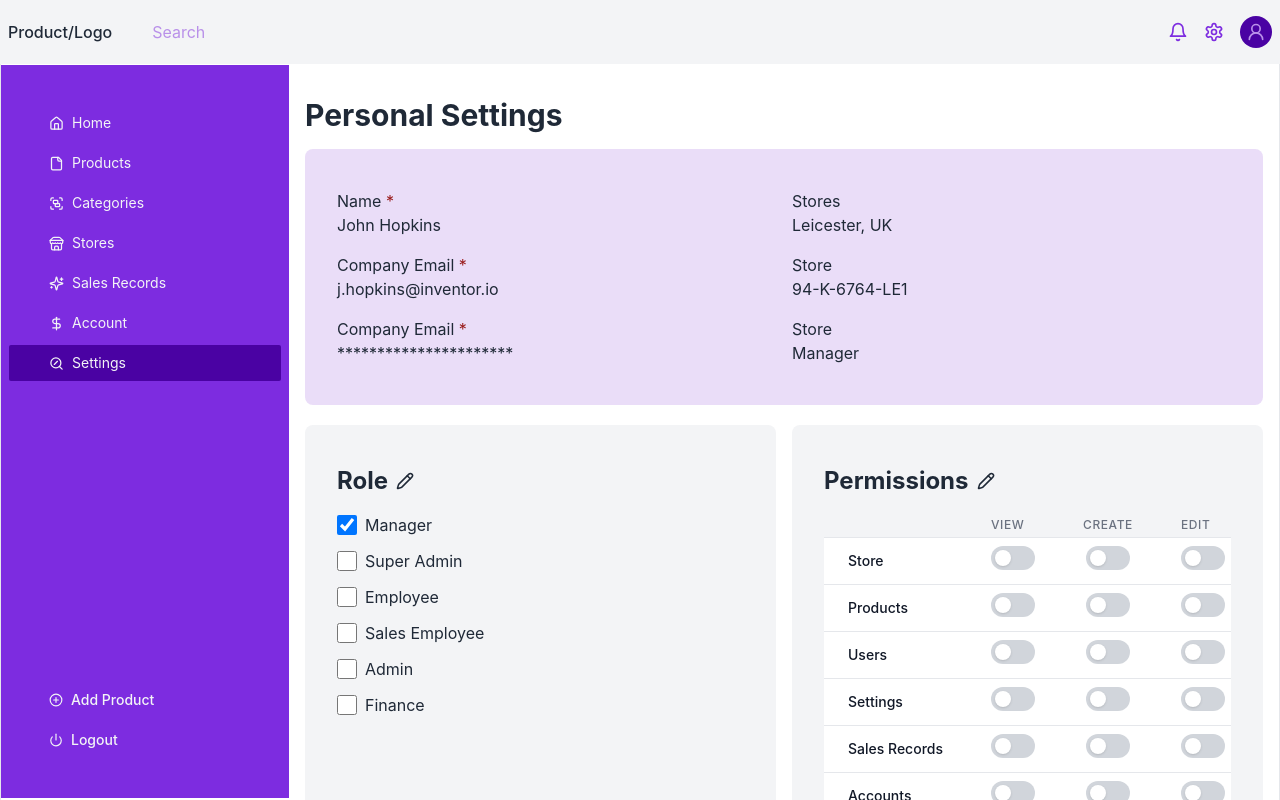
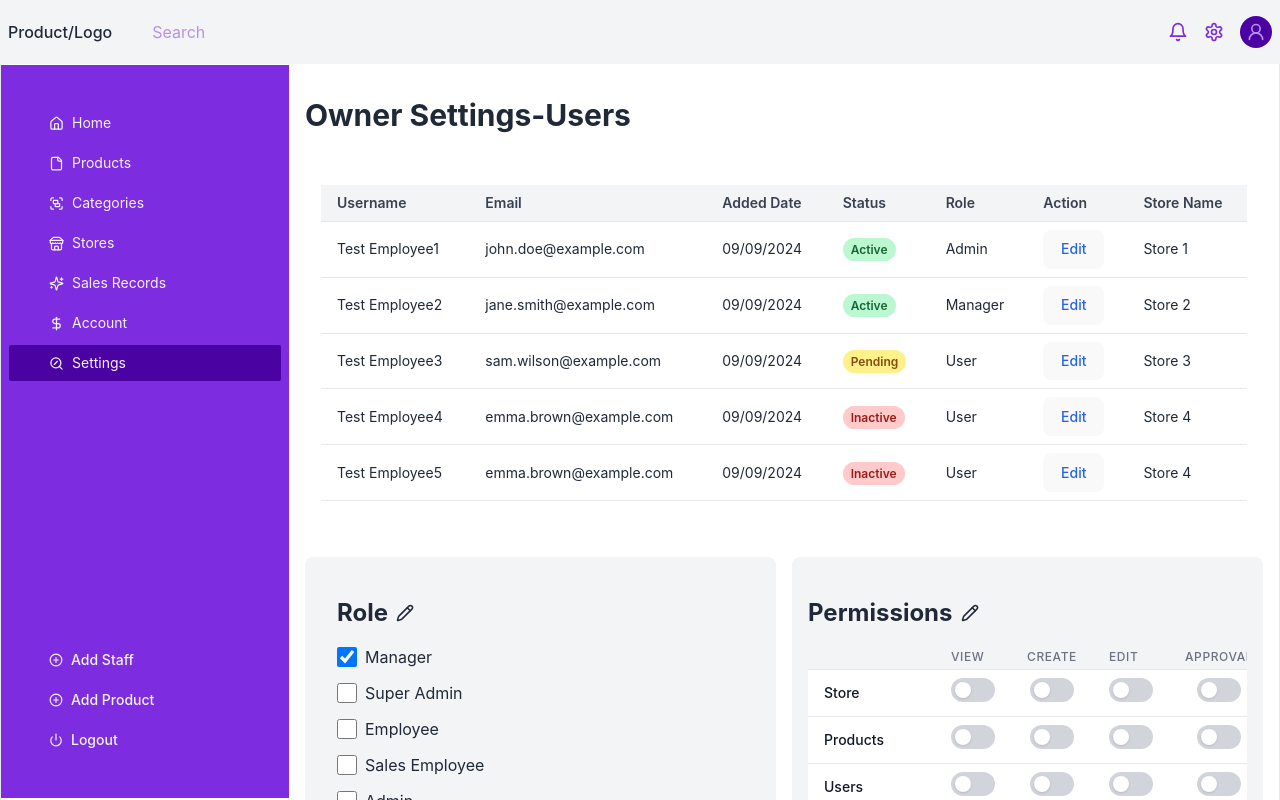
Before and after one commit to Skilltop-Empire1/FE-IMS, a React (Vite) app: page /app/settings in a window 1280 px wide. Shown: the top 800 px of the page. Built offline with nearby package versions, Linux system fonts and the light colour scheme.

Commit message:
update add staff page

```diff
--- a/src/App.jsx
+++ b/src/App.jsx
@@ -9,6 +9,7 @@ import Products from './pages/products/Products'
 import SalesRecord from './pages/salesRecord/SalesRecord'
 import Settings from './pages/settings/Settings'
 import Stores from './pages/stores/Stores'
+import Staff from './pages/staff/Staff'
 
 const router = createBrowserRouter([
   { path: '/', element: <Login /> },
@@ -27,6 +28,7 @@ const router = createBrowserRouter([
       { path: 'settings', element: <Settings /> },
       { path: 'stores', element: <Stores /> },
       { path: 'categories', element: <Categories /> },
+      { path: 'staff', element: <Staff /> },
     ],
   },
 ])
--- a/src/components/settings/TitleBar.jsx
+++ b/src/components/settings/TitleBar.jsx
@@ -1,9 +1,9 @@
 import React from 'react'
 
-const TitleBar = () => {
+const TitleBar = ({ title = 'Personal Settings' }) => {
   return (
     <div className="py-4">
-      <p className="text-3xl font-bold">Personal Settings</p>
+      <p className="text-3xl font-bold">{title}</p>
     </div>
   )
 }
--- a/src/components/sideBar/SideBar.jsx
+++ b/src/components/sideBar/SideBar.jsx
@@ -41,6 +41,18 @@ function SideBar() {
         })}
       </div>
       <div className=" px-2 flex flex-col gap-1">
+        <Link
+          to="/app/staff"
+          className={clsx(
+            'group px-10 py-2 text-sm text-gray-100 items-center flex gap-2 hover:bg-imsDarkPurple/60 hover:text-white rounded-sm',
+            {
+              'bg-imsDarkPurple': pathname == `/app/staff`,
+            },
+          )}
+        >
+          <PlusCircleIcon size={14} />
+          <span>Add Staff</span>
+        </Link>
         <Link
           to={``}
           className={clsx(
--- a/src/pages/settings/RolesPermissionsCard.jsx
+++ b/src/pages/settings/RolesPermissionsCard.jsx
@@ -2,7 +2,7 @@ import { PencilIcon } from 'lucide-react'
 import React, { useState } from 'react'
 import SelectPermission from './SelectPermission'
 
-const RolesPermissionsCard = () => {
+const RolesPermissionsCard = ({ showExport = true }) => {
   // State to store the currently selected role
   const [selectedRole, setSelectedRole] = useState(roles[0].label)
 
@@ -40,16 +40,18 @@ const RolesPermissionsCard = () => {
         </div>
       </div>
 
-      <div className="flex flex-col gap-4 bg-gray-100 rounded-lg px-8 py-10">
+      <div className="flex flex-col gap-4 bg-gray-100 rounded-lg px-4 py-10">
         <div className="flex items-center gap-2">
           <span className="text-2xl font-bold">Permissions</span>
           <PencilIcon size={18} />
         </div>
         <div className="flex flex-col gap-4">
           <SelectPermission />
-          <button className="self-end py-1 px-6 bg-imsPurple text-white rounded-full">
-            Export
-          </button>
+          {showExport && (
+            <button className="self-end py-1 px-6 bg-imsPurple text-white rounded-full">
+              Export
+            </button>
+          )}
         </div>
       </div>
     </div>
--- a/src/pages/settings/SelectPermission.jsx
+++ b/src/pages/settings/SelectPermission.jsx
@@ -46,17 +46,17 @@ const SelectPermission = () => {
       <table className="min-w-full divide-y divide-gray-200">
         <thead className="">
           <tr>
-            <th className="px-6 py-1 text-left text-xs font-medium text-gray-500 uppercase tracking-wider"></th>
-            <th className="px-6 py-1 text-left text-xs font-medium text-gray-500 uppercase tracking-wider">
+            <th className="px-4 py-1 text-left text-xs font-medium text-gray-500 uppercase tracking-wider"></th>
+            <th className="px-4 py-1 text-left text-xs font-medium text-gray-500 uppercase tracking-wider">
               View
             </th>
-            <th className="px-6 py-1 text-left text-xs font-medium text-gray-500 uppercase tracking-wider">
+            <th className="px-4 py-1 text-left text-xs font-medium text-gray-500 uppercase tracking-wider">
               Create
             </th>
-            <th className="px-6 py-1 text-left text-xs font-medium text-gray-500 uppercase tracking-wider">
+            <th className="px-4 py-1 text-left text-xs font-medium text-gray-500 uppercase tracking-wider">
               Edit
             </th>
-            <th className="px-6 py-1 text-left text-xs font-medium text-gray-500 uppercase tracking-wider">
+            <th className="px-4 py-1 text-left text-xs font-medium text-gray-500 uppercase tracking-wider">
               Approval
             </th>
           </tr>
@@ -65,12 +65,12 @@ const SelectPermission = () => {
           {permissions.map(({ label }, rowIndex) => (
             <tr key={rowIndex}>
               {/* Text in the first columpermissions */}
-              <td className="px-6 py-2 whitespace-nowrap text-sm font-medium text-gray-900">
+              <td className="px-4 py-2 whitespace-nowrap text-sm font-medium text-gray-900">
                 {label}
               </td>
               {/* Toggle switches in the rest of the columns */}
               {[1, 2, 3, 4].map((_, colIndex) => (
-                <td key={colIndex} className="px-6 py-2 text-center">
+                <td key={colIndex} className="px-4 py-2 text-center">
                   <ToggleSwitch
                     isOn={toggleState[rowIndex][colIndex]}
                     handleToggle={() => handleToggleChange(rowIndex, colIndex)}
--- a/src/pages/settings/Settings.jsx
+++ b/src/pages/settings/Settings.jsx
@@ -7,7 +7,7 @@ import StaffTable from './StaffTable'
 function Settings() {
   return (
     <div>
-      <TitleBar />
+      <TitleBar title="Owner Settings-Users" />
       <StaffTable />
       <RolesPermissionsCard />
     </div>
--- a/src/pages/settings/StaffTable.jsx
+++ b/src/pages/settings/StaffTable.jsx
@@ -1,44 +1,150 @@
 import React from 'react'
 
 const StaffTable = () => {
+  const getStatusBadgeColor = (status) => {
+    switch (status) {
+      case 'Active':
+        return 'bg-green-200 text-green-800'
+      case 'Pending':
+        return 'bg-yellow-200 text-yellow-800'
+      case 'Inactive':
+        return 'bg-red-200 text-red-800'
+      default:
+        return 'bg-gray-200 text-gray-800'
+    }
+  }
   return (
-    <div className="rounded-lg px-8 py-10 grid grid-cols-2 gap-4 bg-imsLightPurple/30">
-      <div className="flex flex-col gap-4">
-        <div>
-          <p>
-            Name <span className="text-red-800">*</span>
-          </p>
-          <p>John Hopkins</p>
+    <div className="py-5 bg-white">
+      <div className="container mx-auto p-4">
+        {/* <!-- Table --> */}
+        <div className="overflow-x-auto">
+          <table className="min-w-full bg-white">
+            <thead>
+              <tr>
+                <th className="py-2 px-4 bg-gray-100 border-b text-left text-sm font-semibold text-gray-700">
+                  Username
+                </th>
+                <th className="py-2 px-4 bg-gray-100 border-b text-left text-sm font-semibold text-gray-700">
+                  Email
+                </th>
+                <th className="py-2 px-4 bg-gray-100 border-b text-left text-sm font-semibold text-gray-700">
+                  Added Date
+                </th>
+                <th className="py-2 px-4 bg-gray-100 border-b text-left text-sm font-semibold text-gray-700">
+                  Status
+                </th>
+                <th className="py-2 px-4 bg-gray-100 border-b text-left text-sm font-semibold text-gray-700">
+                  Role
+                </th>
+                <th className="py-2 px-4 bg-gray-100 border-b text-left text-sm font-semibold text-gray-700">
+                  Action
+                </th>
+                <th className="py-2 px-4 bg-gray-100 border-b text-left text-sm font-semibold text-gray-700">
+                  Store Name
+                </th>
+              </tr>
+            </thead>
+            <tbody>
+              {tableData.map((row, index) => (
+                <tr key={index}>
+                  <td className="py-2 px-4 border-b text-sm">{row.username}</td>
+                  <td className="py-2 px-4 border-b text-sm">{row.email}</td>
+                  <td className="py-2 px-4 border-b text-sm">
+                    {row.addedDate}
+                  </td>
+                  <td className="py-2 px-4 border-b text-sm">
+                    <span
+                      className={`px-2 py-1 text-xs font-semibold rounded-full ${getStatusBadgeColor(row.status)}`}
+                    >
+                      {row.status}
+                    </span>
+                  </td>
+                  <td className="py-2 px-4 border-b text-sm">{row.role}</td>
+                  <td className="py-2 px-4 border-b text-sm">
+                    <button className="text-blue-600 hover:underline">
+                      Edit
+                    </button>
+                  </td>
+                  <td className="py-2 px-4 border-b text-sm">
+                    {row.storeName}
+                  </td>
+                </tr>
+              ))}
+            </tbody>
+          </table>
         </div>
-        <div>
-          <p>
-            Company Email <span className="text-red-800">*</span>
-          </p>
-          <p>j.hopkins@inventor.io</p>
-        </div>
-        <div>
-          <p>
-            Company Email <span className="text-red-800">*</span>
-          </p>
-          <p>**********************</p>
-        </div>
-      </div>
-      <div className="flex flex-col gap-4">
-        <div>
-          <p>Stores</p>
-          <p>Leicester, UK</p>
-        </div>
-        <div>
-          <p>Store</p>
-          <p>94-K-6764-LE1</p>
-        </div>
-        <div>
-          <p>Store</p>
-          <p>Manager</p>
-        </div>
+
+        {/* <!-- Pagination --> */}
+        {/* <div className="flex justify-between items-center mt-4">
+          <p className="text-sm text-gray-600">Showing 1 to 10 of 50 entries</p>
+          <nav className="inline-flex">
+            <button className="px-3 py-1 text-sm text-gray-700 bg-gray-100 border border-gray-300 rounded-l hover:bg-gray-200">
+              Previous
+            </button>
+            <button className="px-3 py-1 text-sm text-gray-700 bg-gray-100 border border-gray-300 hover:bg-gray-200">
+              1
+            </button>
+            <button className="px-3 py-1 text-sm text-gray-700 bg-gray-100 border border-gray-300 hover:bg-gray-200">
+              2
+            </button>
+            <button className="px-3 py-1 text-sm text-gray-700 bg-gray-100 border border-gray-300 hover:bg-gray-200">
+              3
+            </button>
+            <button className="px-3 py-1 text-sm text-gray-700 bg-gray-100 border border-gray-300 hover:bg-gray-200">
+              4
+            </button>
+            <button className="px-3 py-1 text-sm text-gray-700 bg-gray-100 border border-gray-300 rounded-r hover:bg-gray-200">
+              Next
+            </button>
+          </nav>
+        </div> */}
       </div>
     </div>
   )
 }
 
 export default StaffTable
+
+const tableData = [
+  {
+    username: 'Test Employee1',
+    email: 'john.doe@example.com',
+    addedDate: '09/09/2024',
+    status: 'Active',
+    role: 'Admin',
+    storeName: 'Store 1',
+  },
+  {
+    username: 'Test Employee2',
+    email: 'jane.smith@example.com',
+    addedDate: '09/09/2024',
+    status: 'Active',
+    role: 'Manager',
+    storeName: 'Store 2',
+  },
+  {
+    username: 'Test Employee3',
+    email: 'sam.wilson@example.com',
+    addedDate: '09/09/2024',
+    status: 'Pending',
+    role: 'User',
+    storeName: 'Store 3',
+  },
+  {
+    username: 'Test Employee4',
+    email: 'emma.brown@example.com',
+    addedDate: '09/09/2024',
+    status: 'Inactive',
+    role: 'User',
+    storeName: 'Store 4',
+  },
+  {
+    username: 'Test Employee5',
+    email: 'emma.brown@example.com',
+    addedDate: '09/09/2024',
+    status: 'Inactive',
+    role: 'User',
+    storeName: 'Store 4',
+  },
+  // Add more rows as needed
+]
--- /dev/null
+++ b/src/pages/staff/StaffInviteForm.jsx
@@ -0,0 +1,57 @@
+import React from 'react'
+import RolesPermissionsCard from '../settings/RolesPermissionsCard'
+
+const StaffInviteForm = () => {
+  const handleSubmit = () => {
+    alert('processing')
+  }
+  return (
+    <div className=" bg-white shadow-lg rounded-lg p-6">
+      {/* <h2 className="text-xl font-semibold mb-4 text-gray-800">Invite Staff</h2> */}
+      <form onSubmit={handleSubmit}>
+        <div className="grid grid-cols-1 md:grid-cols-2 gap-4">
+          <div>
+            <label className="block text-sm font-medium text-gray-700 mb-1">
+              Email Address
+            </label>
+            <input
+              className="block w-full border border-gray-300 rounded-md shadow-sm py-2 px-3 focus:outline-none focus:ring-2 focus:ring-blue-500 focus:border-blue-500 sm:text-sm bg-transparent"
+              type="email"
+              placeholder="Enter email"
+            />
+          </div>
+          <div>
+            <label className="block text-sm font-medium text-gray-700 mb-1">
+              Default Password
+            </label>
+            <input
+              className="block w-full border border-gray-300 rounded-md shadow-sm py-2 px-3 focus:outline-none focus:ring-2 focus:ring-blue-500 focus:border-blue-500 sm:text-sm bg-transparent"
+              type="password"
+              placeholder="Enter password"
+            />
+          </div>
+        </div>
+        <div className="mt-14">
+          <RolesPermissionsCard showExport={false} />
+        </div>
+
+        <div className="mt-6 flex justify-center gap-4">
+          <button
+            type="submit"
+            className="inline-flex justify-center py-2 px-4 border border-transparent shadow-sm text-sm font-medium rounded-md text-white bg-imsPurple hover:bg-imsDarkPurple focus:outline-none focus:ring-2 focus:ring-offset-2 focus:ring-imsLightPurple"
+          >
+            Send Invite
+          </button>
+          <button
+            type="reset"
+            className="inline-flex justify-center py-2 px-4 border border-transparent shadow-sm text-sm font-medium rounded-md text-black bg-gray-100 hover:bg-gray-200 focus:outline-none focus:ring-2 focus:ring-offset-2 focus:ring-imsLightPurple"
+          >
+            Cancel
+          </button>
+        </div>
+      </form>
+    </div>
+  )
+}
+
+export default StaffInviteForm
```
Also changed, not shown: src/pages/staff/Staff.jsx (added, +16 -0 lines), 1 other file (tests, documents, lock files or other folders).
